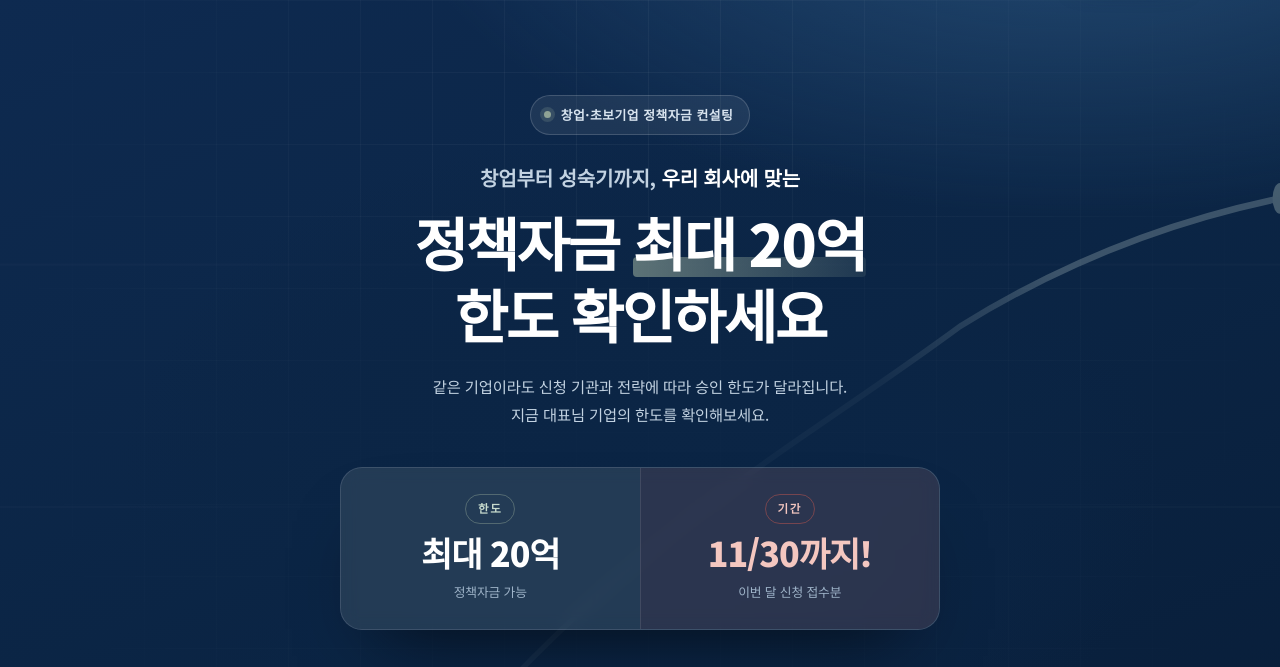
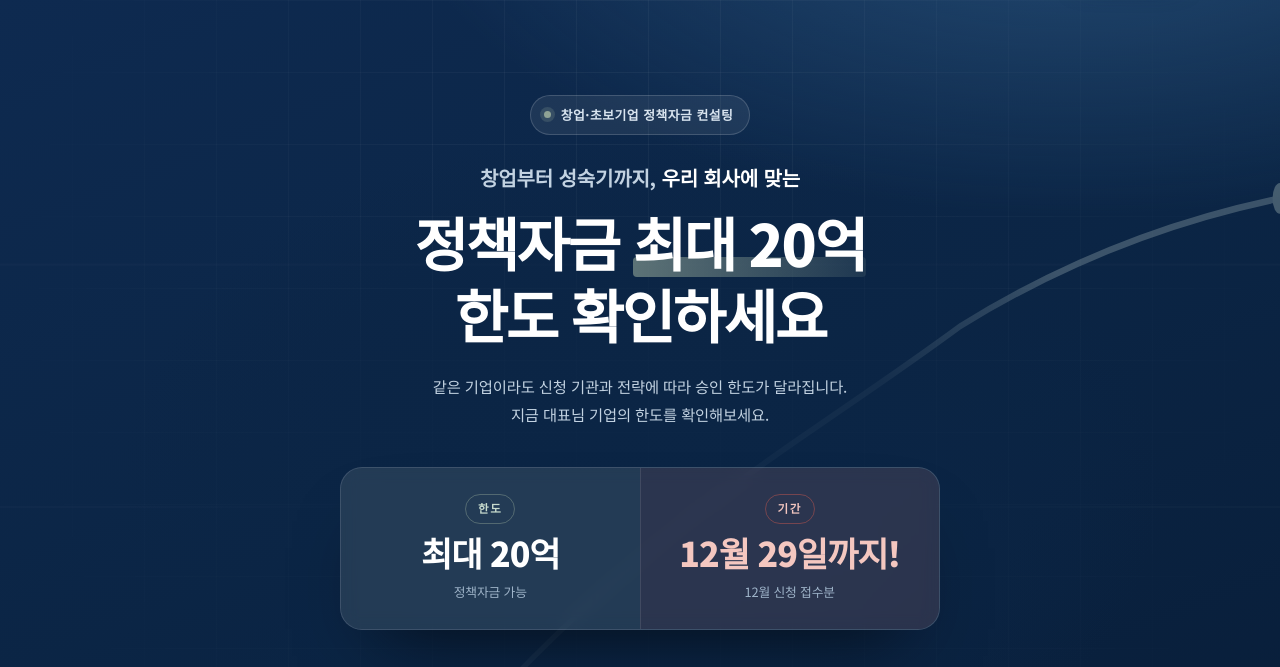
Before and after one commit to gosey2002/policy-fund, a plain HTML site: page index.html in a window 1280 px wide. Shown: the part 75-742 px from the top of the page. Drawn offline with Linux system fonts and the light colour scheme; a web font is replaced by a local one.

Commit message:
신청 마감 문구를 12월 29일(화)까지로 변경 (매월 말일 자동표시 제거)

```diff
--- a/index.html
+++ b/index.html
@@ -1107,8 +1107,8 @@ window.pfTrackRegistration = function () {
         </div>
         <div class="hlc-col period">
           <span class="hlc-label">기간</span>
-          <span class="hlc-value"><span class="pf-deadline">이달 말</span>까지!</span>
-          <span class="hlc-sub">이번 달 신청 접수분</span>
+          <span class="hlc-value"><span class="pf-deadline">12월 29일</span>까지!</span>
+          <span class="hlc-sub">12월 신청 접수분</span>
         </div>
       </div>
       <p class="fund-chips-label">어떤 자금이 필요하신가요?</p>
@@ -1335,7 +1335,7 @@ window.pfTrackRegistration = function () {
         승인 가능성을 진단해드립니다.
       </p>
 
-      <span class="cta-deadline">이번 달 신청 접수 <span class="pf-deadline">이달 말</span> 마감</span>
+      <span class="cta-deadline">신청 접수 <span class="pf-deadline">12월 29일</span>(화) 마감</span>
 
 
       <div class="lead-form-wrap" id="pf-lead-form">
@@ -1718,10 +1718,8 @@ window.pfTrackRegistration = function () {
     }
   }
 
-  /* ── 마감일 자동 갱신: 매월 말일 ── */
-  var now = new Date();
-  var lastDay = new Date(now.getFullYear(), now.getMonth() + 1, 0);
-  var deadlineText = (lastDay.getMonth() + 1) + '/' + lastDay.getDate();
+  /* ── 신청 마감일: 2026년 12월 29일(화) 고정 ── */
+  var deadlineText = '12월 29일';
   document.querySelectorAll('#pf-premium .pf-deadline').forEach(function (el) {
     el.textContent = deadlineText;
   });
```
Also changed, not shown: 1 other file.
